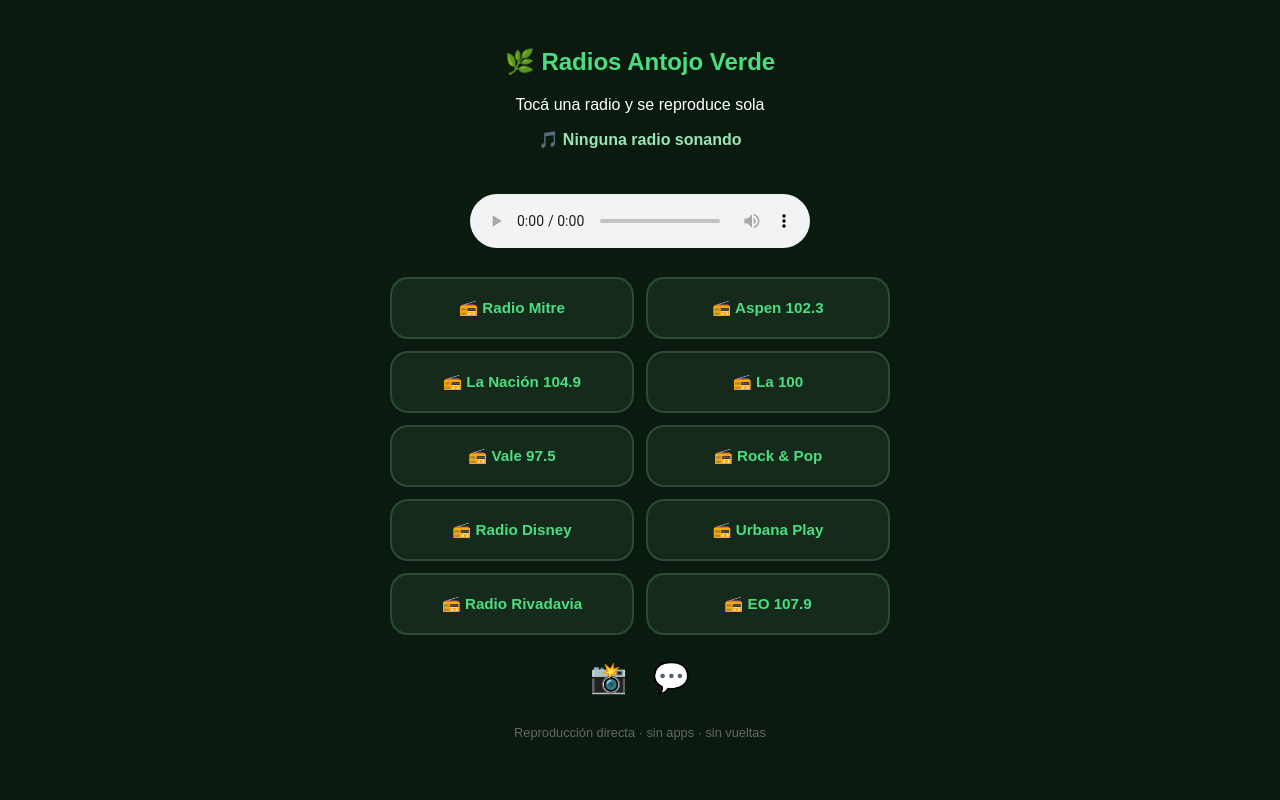
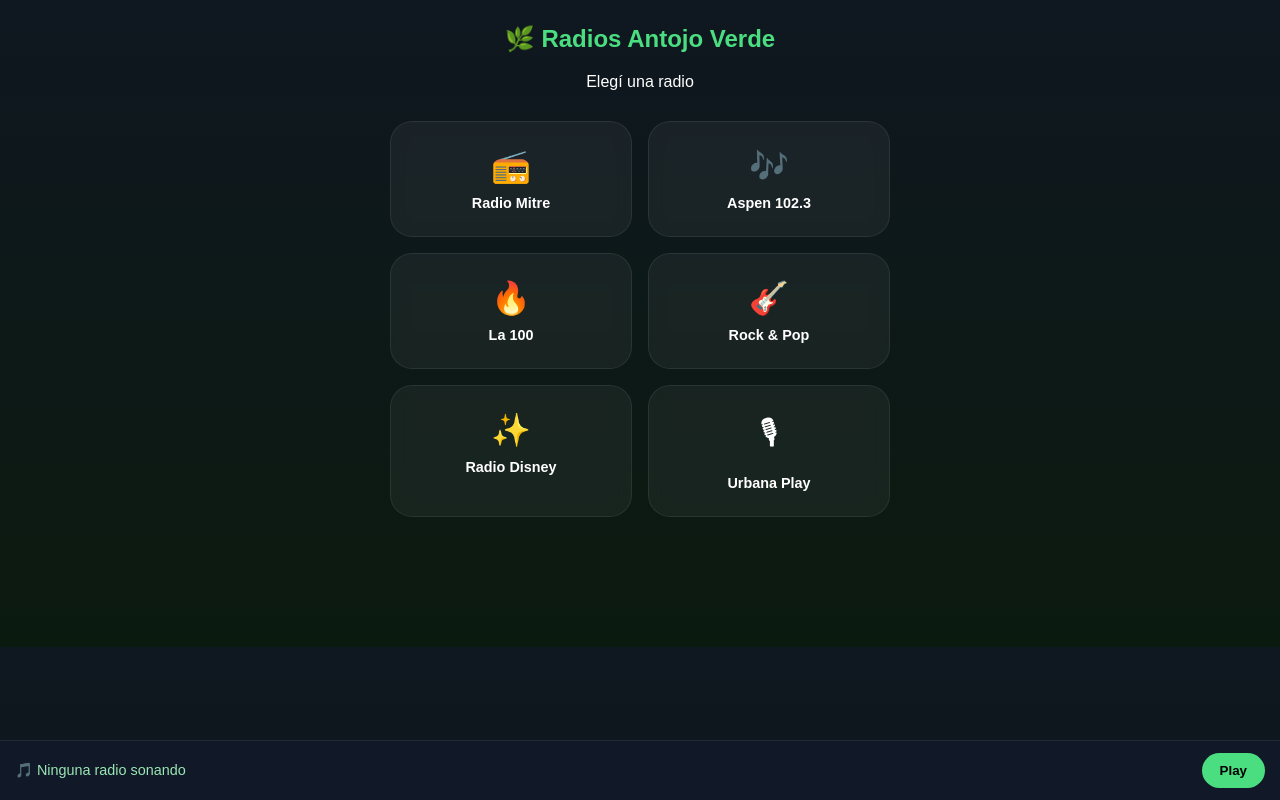
Before and after one commit to eduardoalbertofigueroa-rgb/radios-antojo-verde, a plain HTML site: page index.html in a window 1280 px wide. Drawn offline with Linux system fonts and the light colour scheme.

Commit message:
Update index.html

```diff
--- a/index.html
+++ b/index.html
@@ -1,4 +1,3 @@
-
 <!DOCTYPE html>
 <html lang="es">
 <head>
@@ -6,77 +5,97 @@
 <meta name="viewport" content="width=device-width, initial-scale=1.0">
 <title>Radios Antojo Verde</title>
 
-    <!-- ICONO -->
 <link rel="icon" type="image/png" href="icono.png">
-    <link rel="apple-touch-icon" href="icono.png">
-    <meta name="theme-color" content="#0b1a0f">
+<meta name="theme-color" content="#0f1720">
 
 <style>
-        body {
-            font-family: sans-serif;
-            background: #0b1a0f;
-            color: white;
-            text-align: center;
-            padding: 20px;
+body{
+    margin:0;
+    font-family:sans-serif;
+    background: linear-gradient(180deg,#0f1720,#0b1a0f);
+    color:white;
+    text-align:center;
+    padding-bottom:100px;
 }
 
-        h2 {
+h2{
     color:#4ade80;
+    margin-top:25px;
 }
 
-        /* GRID DE RADIOS */
-        .radio-grid {
-            display: grid;
-            grid-template-columns: repeat(2, 1fr);
-            gap: 12px;
-            max-width: 500px;
-            margin: 0 auto;
+.radio-grid{
+    display:grid;
+    grid-template-columns:repeat(2,1fr);
+    gap:16px;
+    max-width:500px;
+    margin:30px auto;
+    padding:0 15px;
 }
 
-        .btn {
-            background: #162a1c;
-            color: #4ade80;
-            padding: 20px;
-            border-radius: 18px;
-            font-weight: bold;
-            border: 2px solid #2d4a35;
-            cursor: pointer;
-            font-size: 0.95em;
+.card{
+    background:rgba(255,255,255,0.05);
+    backdrop-filter: blur(8px);
+    border-radius:22px;
+    padding:25px 10px;
+    cursor:pointer;
+    transition: all 0.25s ease;
+    border:1px solid rgba(255,255,255,0.08);
 }
 
-        .btn:active {
-            background: #4ade80;
-            color: black;
+.card:hover{
+    transform:scale(1.05);
 }
 
-        .btn.active {
-            background: #4ade80;
-            color: black;
-            box-shadow: 0 0 15px #4ade80;
+.card.active{
+    background:#4ade80;
+    color:black;
+    box-shadow:0 0 20px #4ade80;
 }
 
-        audio {
-            width: 100%;
-            max-width: 340px;
-            margin: 25px auto;
+.card span{
+    font-size:32px;
+    display:block;
+    margin-bottom:10px;
 }
 
-        .social {
-            margin-top: 25px;
-            display: flex;
-            justify-content: center;
-            gap: 25px;
-            font-size: 30px;
+.card p{
+    margin:0;
+    font-weight:bold;
+    font-size:0.9em;
 }
 
-        .social a {
-            text-decoration: none;
+/* Barra inferior */
+.player-bar{
+    position:fixed;
+    bottom:0;
+    left:0;
+    width:100%;
+    background:#111827;
+    border-top:1px solid #1f2937;
+    padding:12px 15px;
+    display:flex;
+    justify-content:space-between;
+    align-items:center;
+    box-sizing:border-box;
 }
 
-        p.small {
-            font-size:0.8em;
-            color:#666;
-            margin-top:30px;
+.player-info{
+    text-align:left;
+    font-size:0.9em;
+    color:#9ae6b4;
+}
+
+.play-btn{
+    background:#4ade80;
+    border:none;
+    padding:10px 18px;
+    border-radius:30px;
+    font-weight:bold;
+    cursor:pointer;
+}
+
+audio{
+    display:none;
 }
 </style>
 </head>
@@ -84,84 +103,81 @@
 <body>
 
 <h2>🌿 Radios Antojo Verde</h2>
-<p>Tocá una radio y se reproduce sola</p>
-
-<p id="nowPlaying" style="color:#9ae6b4; font-weight:bold; margin-bottom:20px;">
-    🎵 Ninguna radio sonando
-</p>
-
-<audio id="player" controls preload="none"></audio>
+<p>Elegí una radio</p>
 
 <div class="radio-grid">
 
-    <div class="btn" onclick="playRadio('https://playerservices.streamtheworld.com/api/livestream-redirect/AM790_56_SC.mp3', this, 'Radio Mitre')">
-        📻 Radio Mitre
+<div class="card" onclick="playRadio('https://playerservices.streamtheworld.com/api/livestream-redirect/AM790_56_SC.mp3', this, 'Radio Mitre')">
+<span>📻</span>
+<p>Radio Mitre</p>
 </div>
 
-    <div class="btn" onclick="playRadio('https://24373.live.streamtheworld.com/ASPEN.mp3', this, 'Aspen 102.3')">
-        📻 Aspen 102.3
+<div class="card" onclick="playRadio('https://24373.live.streamtheworld.com/ASPEN.mp3', this, 'Aspen 102.3')">
+<span>🎶</span>
+<p>Aspen 102.3</p>
 </div>
 
-    <div class="btn" onclick="playRadio('https://das-edge63-live365-dal03.cdnstream.com/a98981', this, 'La Nación 104.9')">
-        📻 La Nación 104.9
+<div class="card" onclick="playRadio('https://24403.live.streamtheworld.com/FM999_56.mp3', this, 'La 100')">
+<span>🔥</span>
+<p>La 100</p>
 </div>
 
-    <div class="btn" onclick="playRadio('https://24403.live.streamtheworld.com/FM999_56.mp3', this, 'La 100')">
-        📻 La 100
+<div class="card" onclick="playRadio('https://27443.live.streamtheworld.com/ROCKANDPOPAAC.aac', this, 'Rock & Pop')">
+<span>🎸</span>
+<p>Rock & Pop</p>
 </div>
 
-    <div class="btn" onclick="playRadio('https://vale.stweb.tv/vale/live/chunks.m3u8?', this, 'Vale 97.5')">
-        📻 Vale 97.5
+<div class="card" onclick="playRadio('https://playerservices.streamtheworld.com/api/livestream-redirect/DISNEY_ARG_BA.mp3', this, 'Radio Disney')">
+<span>✨</span>
+<p>Radio Disney</p>
 </div>
 
-    <div class="btn" onclick="playRadio('https://27443.live.streamtheworld.com/ROCKANDPOPAAC.aac', this, 'Rock & Pop')">
-        📻 Rock & Pop
-    </div>
-
-    <div class="btn" onclick="playRadio('https://playerservices.streamtheworld.com/api/livestream-redirect/DISNEY_ARG_BA.mp3', this, 'Radio Disney')">
-        📻 Radio Disney
-    </div>
-
-    <div class="btn" onclick="playRadio('https://cdn.instream.audio:9660/stream', this, 'Urbana Play')">
-        📻 Urbana Play
-    </div>
-
-    <div class="btn" onclick="playRadio('https://playerservices.streamtheworld.com/api/livestream-redirect/RIVADAVIA.mp3', this, 'Radio Rivadavia AM630')">
-        📻 Radio Rivadavia
-    </div>
-
-    <div class="btn" onclick="playRadio('https://unlimited5-us.dps.live/observador/aac/icecast.audio', this, 'EO 107.9')">
-        📻 EO 107.9
+<div class="card" onclick="playRadio('https://cdn.instream.audio:9660/stream', this, 'Urbana Play')">
+<span>🎙</span>
+<p>Urbana Play</p>
 </div>
 
 </div>
 
-<div class="social">
-    <a href="https://instagram.com/antojoverdeok" target="_blank">📸</a>
-    <a href="https://wa.me/c/5492364581705" target="_blank">💬</a>
+<!-- Barra inferior -->
+<div class="player-bar">
+    <div class="player-info" id="nowPlaying">
+        🎵 Ninguna radio sonando
+    </div>
+    <button class="play-btn" onclick="togglePlay()">Play</button>
 </div>
 
-<p class="small">
-    Reproducción directa · sin apps · sin vueltas
-</p>
+<audio id="player" preload="none"></audio>
 
 <script>
 const player = document.getElementById("player");
 const nowPlaying = document.getElementById("nowPlaying");
-let activeButton = null;
+const playBtn = document.querySelector(".play-btn");
+let activeCard = null;
 
-function playRadio(url, btn, name) {
+function playRadio(url, card, name){
     player.src = url;
     player.play();
 
-    nowPlaying.textContent = "🎵 Sonando ahora: " + name;
+    nowPlaying.textContent = "🎵 Sonando: " + name;
+    playBtn.textContent = "Pause";
 
-    if (activeButton) {
-        activeButton.classList.remove("active");
+    if(activeCard){
+        activeCard.classList.remove("active");
     }
 
-    btn.classList.add("active");
-    activeButton = btn;
+    card.classList.add("active");
+    activeCard = card;
+}
+
+function togglePlay(){
+    if(player.paused){
+        player.play();
+        playBtn.textContent = "Pause";
+    }else{
+        player.pause();
+        playBtn.textContent = "Play";
+    }
 }
 </script>
 
```
Lines whose indentation alone changed are shown as unchanged.
